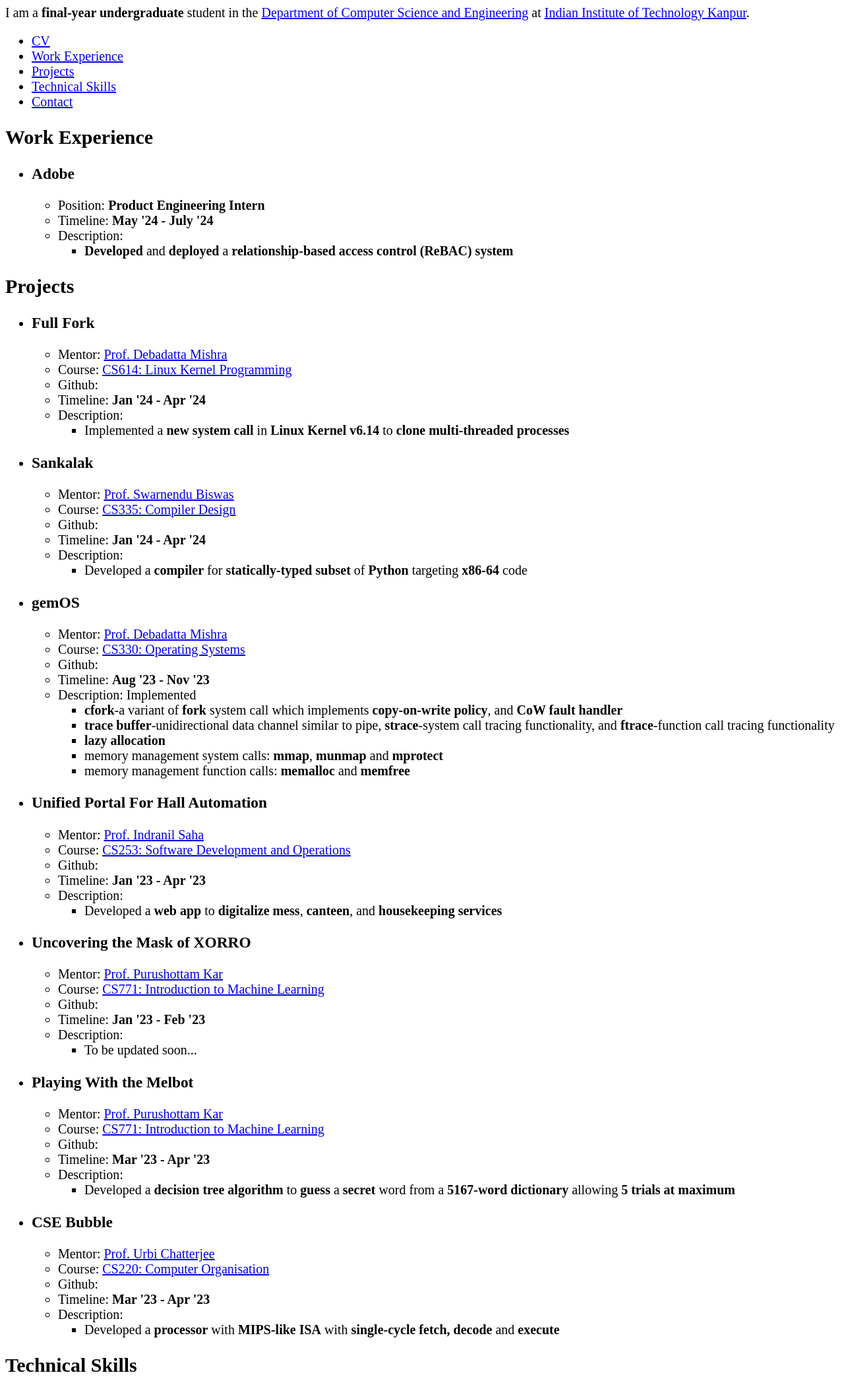
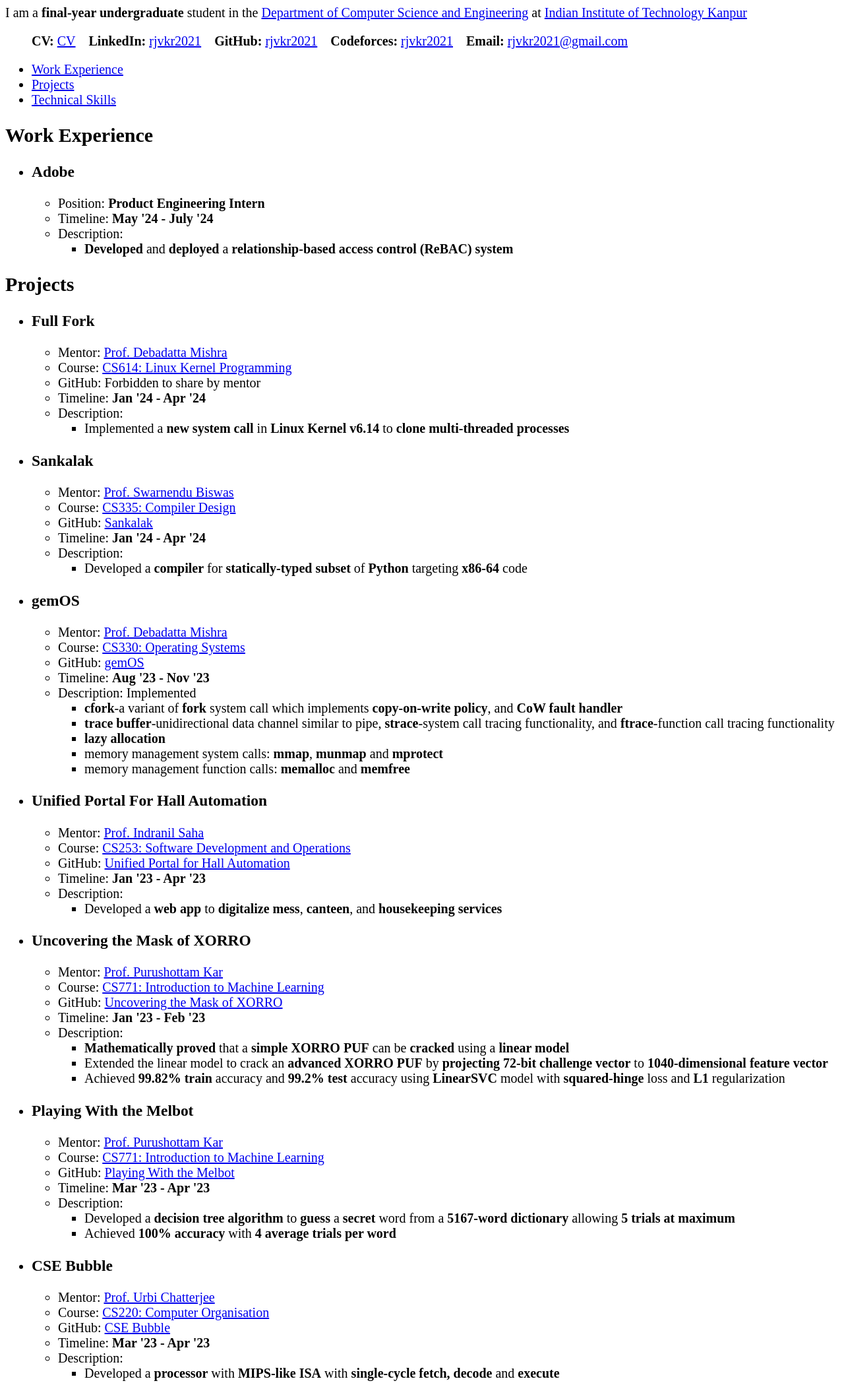
Before and after one commit to rjvkr2021/rjvkr2021.github.io, a plain HTML site: page index.html in a window 1280 px wide. Shown: the top 2096 px of the page at 66% size. Drawn offline with Linux system fonts and the light colour scheme.

Commit message:
Added GitHub links and all...

```diff
--- a/index.html
+++ b/index.html
@@ -5,19 +5,28 @@
     <link rel="stylesheet" href="styles.css">
 </head>
 <body>
-    <div id="intro">
-        I am a <b>final-year undergraduate</b> student in the
-        <a href="https://www.cse.iitk.ac.in/" target="_blank">Department of Computer Science and Engineering</a> at
-        <a href="https://www.iitk.ac.in/" target="_blank">Indian Institute of Technology Kanpur</a>.
+    <div>
+        <div id="intro">
+            I am a <b>final-year undergraduate</b> student in the
+            <a href="https://www.cse.iitk.ac.in/" target="_blank">Department of Computer Science and Engineering</a> at
+            <a href="https://www.iitk.ac.in/" target="_blank">Indian Institute of Technology Kanpur</a>
+        </div>
+        <div id="contact">
+            <ul>
+                <li><b>CV: </b><a href="https://drive.google.com/file/d/1m-PDix0ZHqZ0YPVimaeb7CtMsCZpGnXv/view?usp=sharing" target="_blank">CV</a></li>
+                <li><b>LinkedIn: </b><a href="https://www.linkedin.com/in/rjvkr2021/" target="_blank">rjvkr2021</a></li>
+                <li><b>GitHub: </b><a href="https://github.com/rjvkr2021" target="_blank">rjvkr2021</a></li>
+                <li><b>Codeforces: </b><a href="https://codeforces.com/profile/rjvkr2021" target="_blank">rjvkr2021</a></li>
+                <li><b>Email: </b><a href="mailto:rjvkr2021@gmail.com">rjvkr2021@gmail.com</a></li>
+            </ul>
+        </div>
     </div>
 
     <div id="navigation">
         <ul>
-            <li><a href="https://drive.google.com/file/d/1m-PDix0ZHqZ0YPVimaeb7CtMsCZpGnXv/view?usp=sharing" target="_blank">CV</a></li>
             <li><a href="#work-experience">Work Experience</a></li>
             <li><a href="#projects">Projects</a></li>
             <li><a href="#technical-skills">Technical Skills</a></li>
-            <li><a href="#contact">Contact</a></li>
         </ul>
     </div>
 
@@ -56,7 +65,7 @@
                         <ul>
                             <li>Mentor: <a href="https://www.cse.iitk.ac.in/users/deba/" target="_blank">Prof. Debadatta Mishra</a></li>
                             <li>Course: <a href="https://www.cse.iitk.ac.in/pages/CS614.html" target="_blank">CS614: Linux Kernel Programming</a></li>
-                            <li>Github: </li>
+                            <li>GitHub: Forbidden to share by mentor</li>
                             <li>Timeline: <b>Jan '24 - Apr '24</b></li>
                             <li>
                                 <div id = "description">
@@ -77,7 +86,7 @@
                         <ul>
                             <li>Mentor: <a href="https://www.cse.iitk.ac.in/users/swarnendu/" target="_blank">Prof. Swarnendu Biswas</a></li>
                             <li>Course: <a href="https://www.cse.iitk.ac.in/pages/CS335.html" target="_blank">CS335: Compiler Design</a></li>
-                            <li>Github: </li>
+                            <li>GitHub: <a href="https://github.com/rjvkr2021/Sankalak" target="_blank">Sankalak</a></li>
                             <li>Timeline: <b>Jan '24 - Apr '24</b></li>
                             <li>
                                 <div id = "description">
@@ -97,8 +106,8 @@
                     <div id="about-project">
                         <ul>
                             <li>Mentor: <a href="https://www.cse.iitk.ac.in/users/deba/" target="_blank">Prof. Debadatta Mishra</a></li>
-                            <li>Course: <a href="https://www.cse.iitk.ac.in/pages/CS614.html" target="_blank">CS330: Operating Systems</a></li>
-                            <li>Github: </li>
+                            <li>Course: <a href="https://www.cse.iitk.ac.in/pages/CS330.html" target="_blank">CS330: Operating Systems</a></li>
+                            <li>GitHub: <a href="https://github.com/rjvkr2021/gemOS" target="_blank">gemOS</a></li>
                             <li>Timeline: <b>Aug '23 - Nov '23</b></li>
                             <li>
                                 <div id = "description">
@@ -123,7 +132,7 @@
                         <ul>
                             <li>Mentor: <a href="https://www.cse.iitk.ac.in/users/isaha/" target="_blank">Prof. Indranil Saha</a></li>
                             <li>Course: <a href="https://www.cse.iitk.ac.in/pages/CS253.html" target="_blank">CS253: Software Development and Operations</a></li>
-                            <li>Github: </li>
+                            <li>GitHub: <a href="https://github.com/rjvkr2021/Unified-Portal-For-Hall-Automation" target="_blank">Unified Portal for Hall Automation</a></li>
                             <li>Timeline: <b>Jan '23 - Apr '23</b></li>
                             <li>
                                 <div id = "description">
@@ -143,14 +152,16 @@
                     <div id="about-project">
                         <ul>
                             <li>Mentor: <a href="https://www.cse.iitk.ac.in/users/purushot/" target="_blank">Prof. Purushottam Kar</a></li>
-                            <li>Course: <a href="https://www.cse.iitk.ac.in/pages/CS253.html" target="_blank">CS771: Introduction to Machine Learning</a></li>
-                            <li>Github: </li>
+                            <li>Course: <a href="https://www.cse.iitk.ac.in/pages/CS771.html" target="_blank">CS771: Introduction to Machine Learning</a></li>
+                            <li>GitHub: <a href="https://github.com/rjvkr2021/Uncovering-the-Mask-of-XORRO" target="_blank">Uncovering the Mask of XORRO</a></li>
                             <li>Timeline: <b>Jan '23 - Feb '23</b></li>
                             <li>
                                 <div id = "description">
                                     Description:
                                     <ul>
-                                        <li>To be updated soon...</li>
+                                        <li><b>Mathematically proved</b> that a <b>simple XORRO PUF</b> can be <b>cracked</b> using a <b>linear model</b></li>
+                                        <li>Extended the linear model to crack an <b>advanced XORRO PUF</b> by <b>projecting</b> <b>72-bit challenge vector</b> to <b>1040-dimensional feature vector</b></li>
+                                        <li>Achieved <b>99.82% train</b> accuracy and <b>99.2% test</b> accuracy using <b>LinearSVC</b> model with <b>squared-hinge</b> loss and <b>L1</b> regularization</li>
                                     </ul>
                                 </div>
                             </li>
@@ -164,14 +175,15 @@
                     <div id="about-project">
                         <ul>
                             <li>Mentor: <a href="https://www.cse.iitk.ac.in/users/purushot/" target="_blank">Prof. Purushottam Kar</a></li>
-                            <li>Course: <a href="https://www.cse.iitk.ac.in/pages/CS253.html" target="_blank">CS771: Introduction to Machine Learning</a></li>
-                            <li>Github: </li>
+                            <li>Course: <a href="https://www.cse.iitk.ac.in/pages/CS771.html" target="_blank">CS771: Introduction to Machine Learning</a></li>
+                            <li>GitHub: <a href="https://github.com/rjvkr2021/Playing-With-The-Melbot" target="_blank">Playing With the Melbot</a></li>
                             <li>Timeline: <b>Mar '23 - Apr '23</b></li>
                             <li>
                                 <div id = "description">
                                     Description:
                                     <ul>
                                         <li>Developed a <b>decision tree algorithm</b> to <b>guess</b> a <b>secret</b> word from a <b>5167-word dictionary</b> allowing <b>5 trials at maximum</b></li>
+                                        <li>Achieved <b>100% accuracy</b> with <b>4 average trials per word</b></li>
                                     </ul>
                                 </div>
                             </li>
@@ -186,7 +198,7 @@
                         <ul>
                             <li>Mentor: <a href="https://urbiism.wixsite.com/urbi1989" target="_blank">Prof. Urbi Chatterjee</a></li>
                             <li>Course: <a href="https://www.cse.iitk.ac.in/pages/CS220.html" target="_blank">CS220: Computer Organisation</a></li>
-                            <li>Github: </li>
+                            <li>GitHub: <a href="https://github.com/rjvkr2021/CSE-Bubble" target="_blank">CSE Bubble</a></li>
                             <li>Timeline: <b>Mar '23 - Apr '23</b></li>
                             <li>
                                 <div id = "description">
@@ -244,12 +256,5 @@
             </li>
         </ul>
     </div>
-    <div id="contact">
-        <h2>Contact</h2>
-        <ul>
-            <li><b>Email: </b>rjvkr2021@gmail.com</li>
-            <li><b>LinkedIn: </b><a href="https://www.linkedin.com/in/rjvkr2021/" target="_blank">rjvkr2021</a></li>
-        </ul>
-    </div>
 </body>
 </html>
--- a/styles.css
+++ b/styles.css
@@ -1,3 +1,10 @@
 html {
     font-size: 20px;
 }
+
+#contact ul {
+    display: flex;
+    flex-wrap: wrap;
+    list-style: none;
+    gap: 20px;
+}
```
